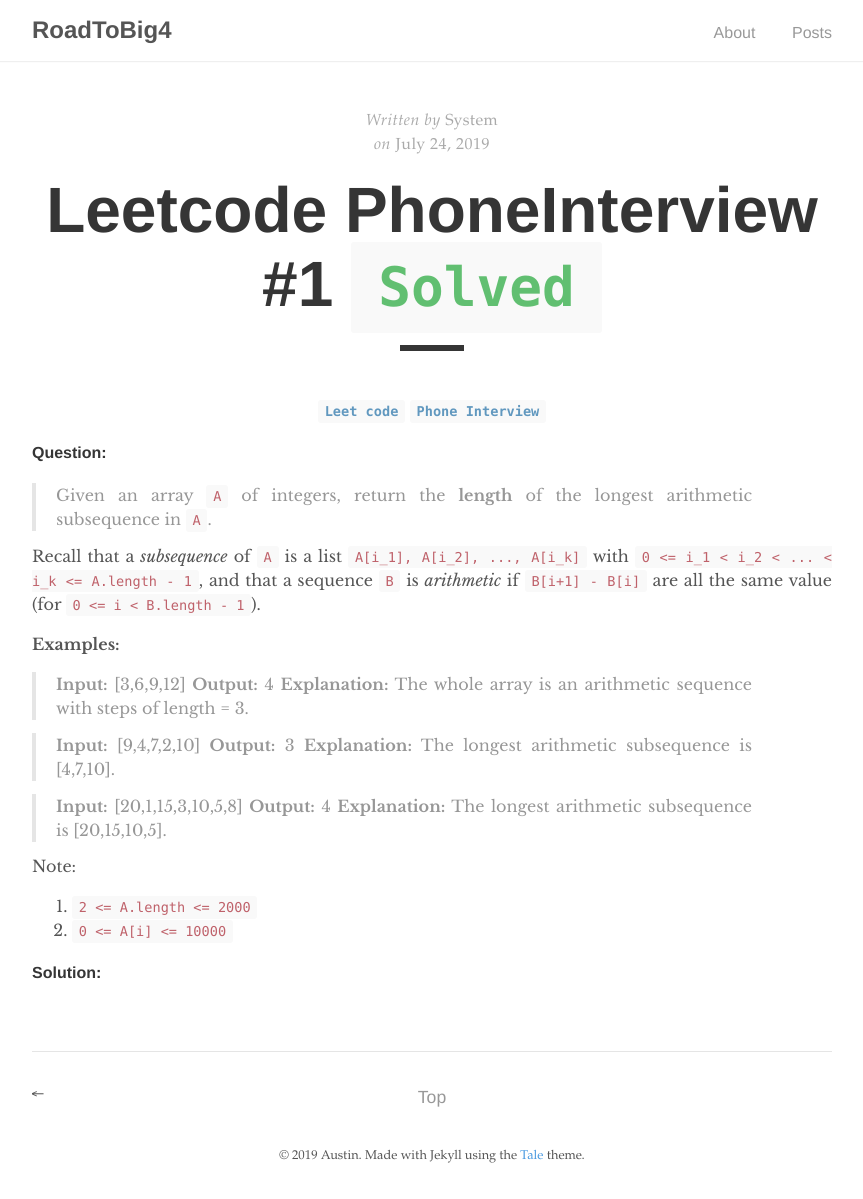
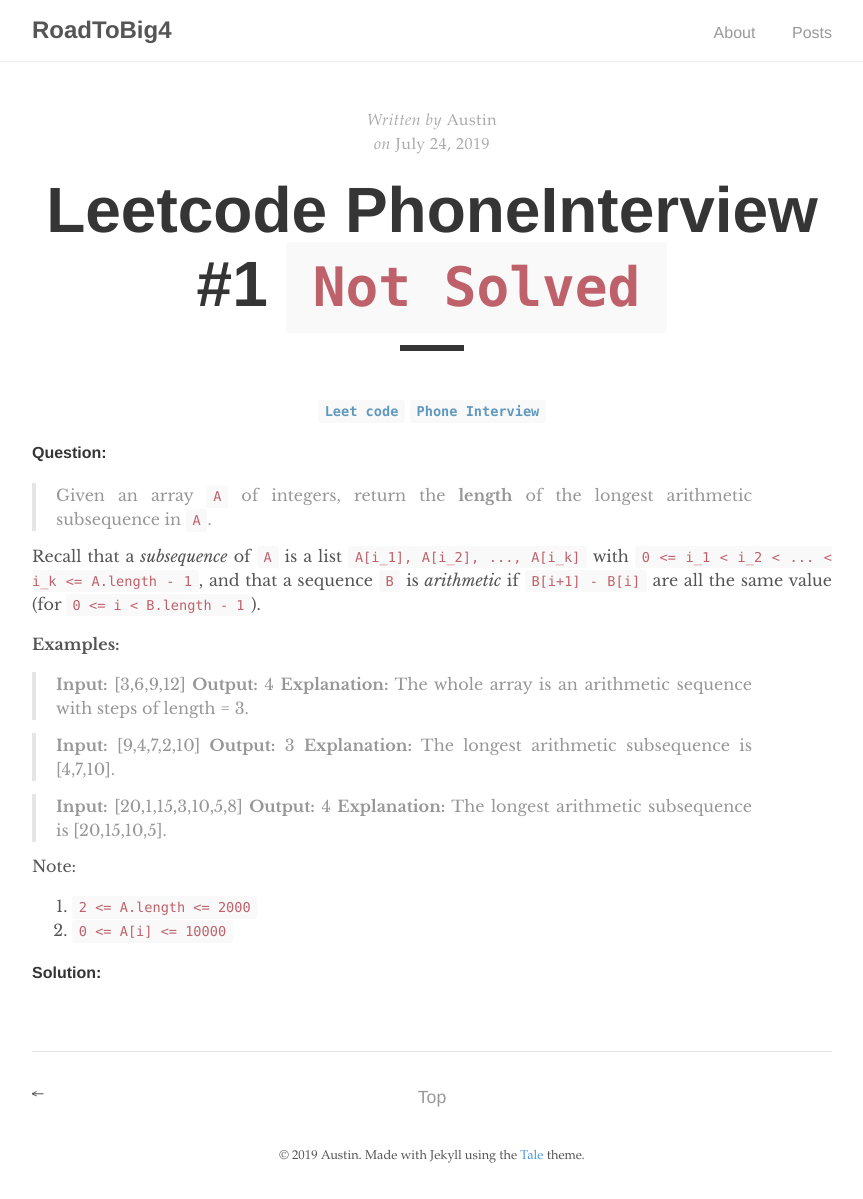
Before and after one commit to auspham/roadToBig4, a Jekyll site: the page built from _posts/2019-07-24-leetcode-phoneinterview-number-1.markdown, in a window 1280 px wide. Shown: the whole page, without its empty margins (208-1071 px from the left). Built offline with Jekyll 4.4.1, drawn with Linux system fonts in a browser that asks for light colours; comment, search, counter and statistics services are not loaded.

Commit message:
Updated Leetcode Phoneinterview Number 1

```diff
--- a/_posts/2019-07-24-leetcode-phoneinterview-number-1.markdown
+++ b/_posts/2019-07-24-leetcode-phoneinterview-number-1.markdown
@@ -4,8 +4,8 @@
 tags:
 - Leet code
 - Phone Interview
-author: System
-solved: 0
+author: Austin
+solved: false
 layout: post
 ---
 
```
